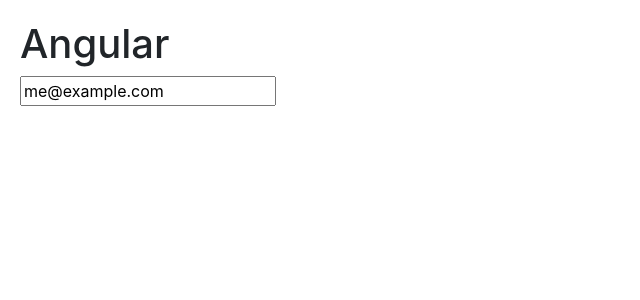
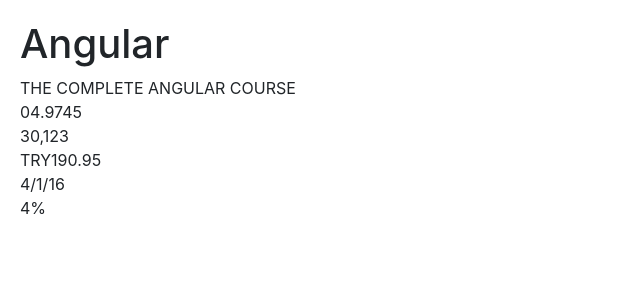
Before and after one commit to masmedia/angular, an Angular app: page / in a window 1280 px wide. Shown: the top 300 px of the page, without its empty margins (0-640 px from the left). Built offline with nearby package versions, Linux system fonts and the light colour scheme.

Commit message:
Added pipe to display data

```diff
--- a/src/app/courses.component.ts
+++ b/src/app/courses.component.ts
@@ -5,15 +5,23 @@ import { Component } from '@angular/core';
 @Component({
     selector: 'courses',            // CSS Selector
     template: `
-            <input [(ngModel)]="email" (keyup.enter)="onKeyUp()" />
+           {{ course.title | lowercase | uppercase }} <br/>
+           {{ course.rating | number:'2.1-5' }} <br/>
+           {{ course.students | number }} <br/>
+           {{ course.price | currency:'TRY':true:'2.1-3' }} <br/>
+           {{ course.releaseDate | date:'shortDate'}} <br/>
+           {{ course.discountRate | percent }}
         `
 })
 
 export class CoursesComponent {
 
-    email = "me@example.com"
-
-    onKeyUp(){
-        console.log(this.email);
+    course = {
+        title: "The Complete Angular Course",
+        rating: 4.9745,
+        students: 30123,
+        price: 190.95,
+        releaseDate: new Date(2016, 3, 1),
+        discountRate: 0.0397
     }
 }
```
